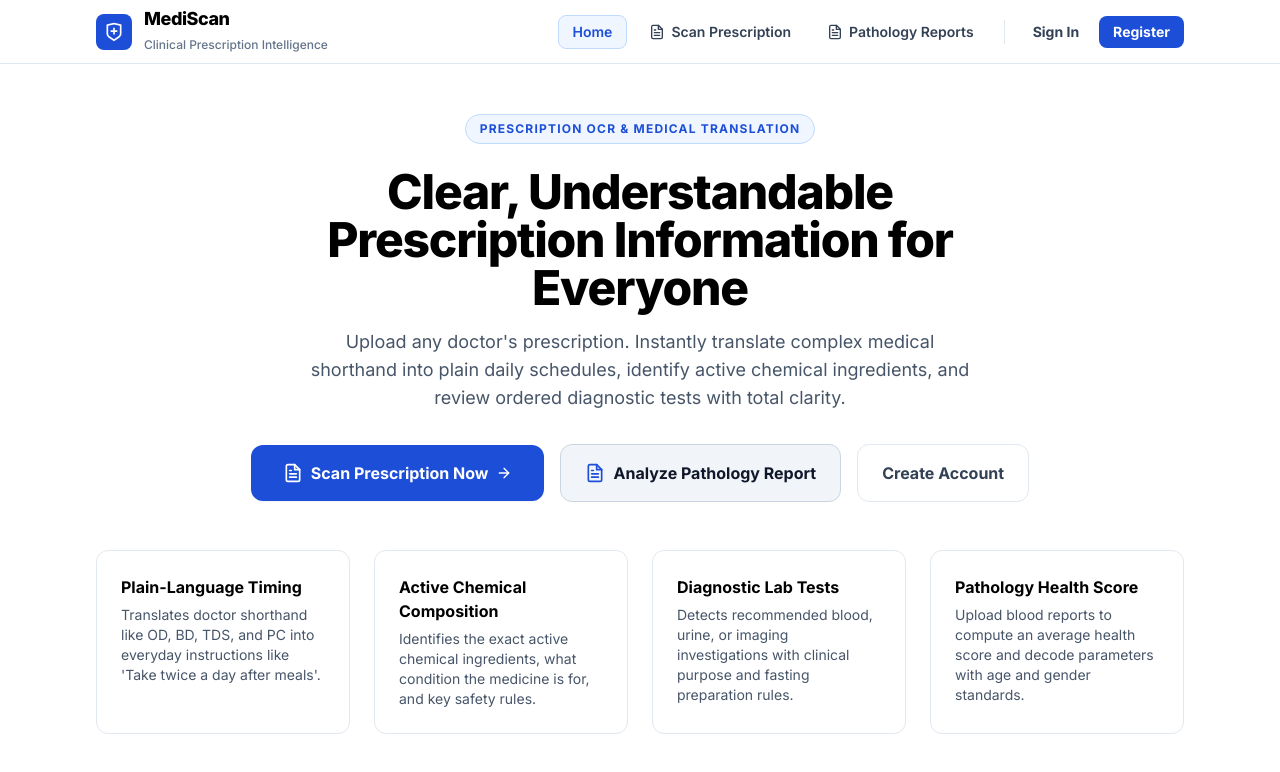
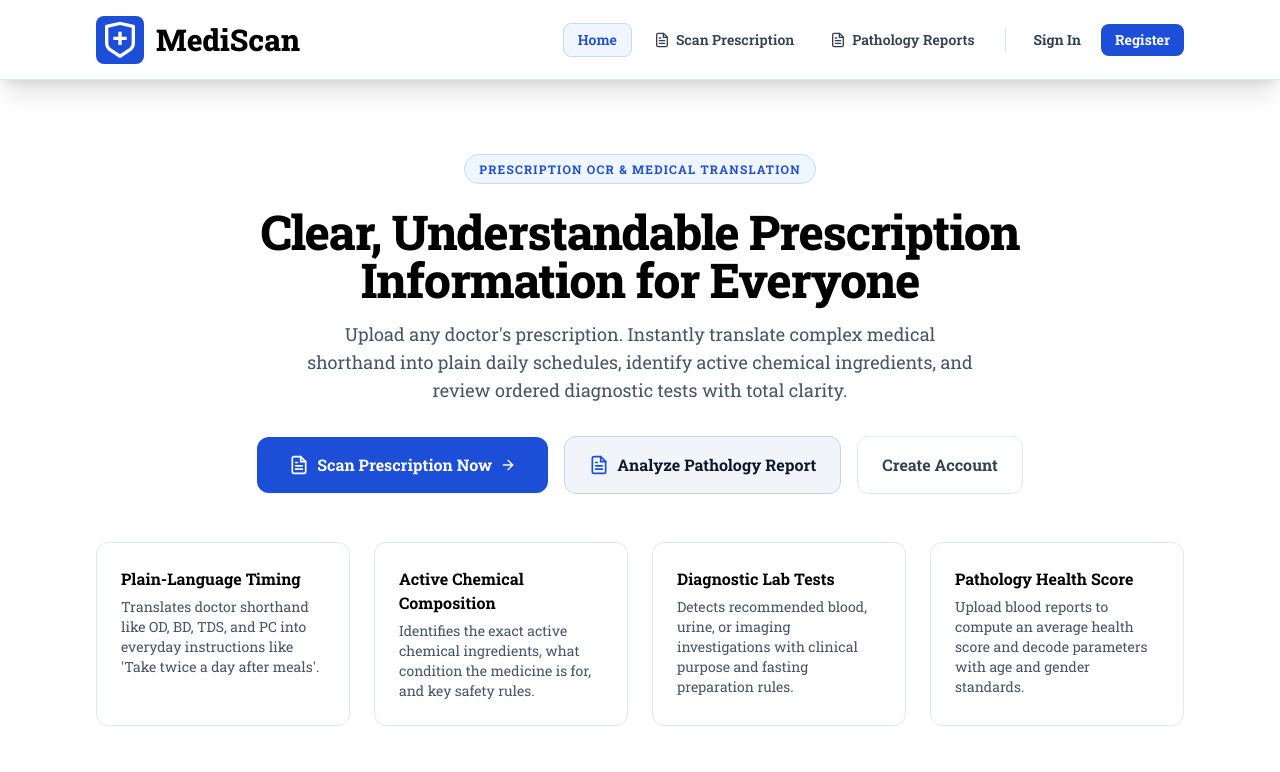
Before and after one commit to Megh2005/dev-challange-2, a Next.js app: page / in a window 1280 px wide. Shown: the top 772 px of the page. Built offline with nearby package versions, Linux system fonts and the light colour scheme; no server answers.

Commit message:
style(theme): switch typography to roboto slab and enlarge brand logo

```diff
--- a/app/layout.tsx
+++ b/app/layout.tsx
@@ -1,10 +1,10 @@
 import type { Metadata } from "next";
-import { Inter } from "next/font/google";
+import { Roboto_Slab } from "next/font/google";
 import "./globals.css";
 import Navbar from "@/components/Navbar";
 import AuthProvider from "@/components/AuthProvider";
 
-const inter = Inter({
+const roboto_slab = Roboto_Slab({
   subsets: ["latin"],
   display: "swap",
 });
@@ -22,7 +22,7 @@ export default function RootLayout({
 }>) {
   return (
     <html lang="en">
-      <body className={`${inter.className} bg-white text-black min-h-screen flex flex-col`}>
+      <body className={`${roboto_slab.className} bg-white text-black min-h-screen flex flex-col`}>
         <AuthProvider>
           <Navbar />
           <main className="flex-1 bg-white">{children}</main>
--- a/components/Navbar.tsx
+++ b/components/Navbar.tsx
@@ -13,23 +13,20 @@ export default function Navbar() {
   const navLinks = [
     { href: "/", label: "Home" },
     { href: "/scan", label: "Scan Prescription", icon: FileTextIcon },
-    { href: "/reports", label: "Pathology Reports", icon: FileTextIcon }
+    { href: "/reports", label: "Pathology Reports", icon: FileTextIcon },
   ];
 
   return (
-    <header className="sticky top-0 z-40 w-full bg-white border-b border-slate-200 h-16 flex items-center shadow-xs">
-      <div className="w-[85vw] max-w-7xl mx-auto flex items-center justify-between">
+    <header className="sticky top-0 z-40 w-full bg-white border-b border-slate-200 h-[5rem] flex items-center shadow-xl">
+      <div className="w-[85vw] max-w-[90vw] mx-auto flex items-center justify-between">
         {/* Brand Logo */}
         <Link href="/" className="flex items-center space-x-3 text-black">
-          <div className="w-9 h-9 rounded-lg bg-blue-700 flex items-center justify-center text-white shadow-xs">
-            <MedicalCrossIcon className="w-5 h-5" />
+          <div className="w-12 h-12 rounded-lg bg-blue-700 flex items-center justify-center text-white shadow-xs">
+            <MedicalCrossIcon className="w-10 h-10" />
           </div>
           <div>
-            <span className="font-extrabold text-lg text-black tracking-tight block leading-tight">
+            <span className="font-extrabold text-3xl text-black  block ">
               MediScan
-            </span>
-            <span className="text-xs text-slate-500 font-medium">
-              Clinical Prescription Intelligence
             </span>
           </div>
         </Link>
```
